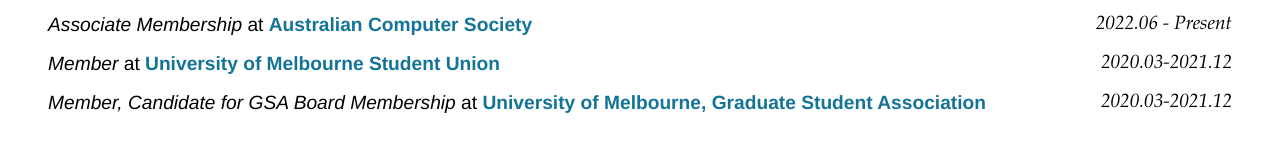
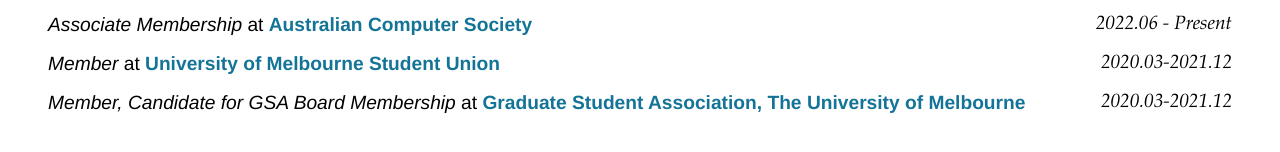
Before and after one commit to thedhanawada/me, a Jekyll site: the page built from index.md, in a window 1280 px wide and 900 px high, scrolled down 2936 px. Shown: the part 734-886 px from the top of the window. Built offline with Jekyll 4.4.1, drawn with Linux system fonts in a browser that asks for light colours; nearby versions of some CDN libraries.

Commit message:
Update index.md

```diff
--- a/index.md
+++ b/index.md
@@ -181,4 +181,4 @@ LiveValidateJS is a lightweight open-source JavaScript library that provides rea
 
 ### <sub>_Associate Membership_ at </sub>**[Australian Computer Society](https://www.acs.org.au/){:target="_blank"}** `2022.06 - Present`
 ### <sub>_Member_ at </sub>**[University of Melbourne Student Union](https://umsu.unimelb.edu.au/){:target="_blank"}** `2020.03-2021.12`
-### <sub>_Member, Candidate for GSA Board Membership_ at </sub>**[University of Melbourne, Graduate Student Association](https://gsa.unimelb.edu.au/){:target="_blank"}** `2020.03-2021.12`
+### <sub>_Member, Candidate for GSA Board Membership_ at </sub>**[Graduate Student Association, The University of Melbourne](https://gsa.unimelb.edu.au/){:target="_blank"}** `2020.03-2021.12`
```
